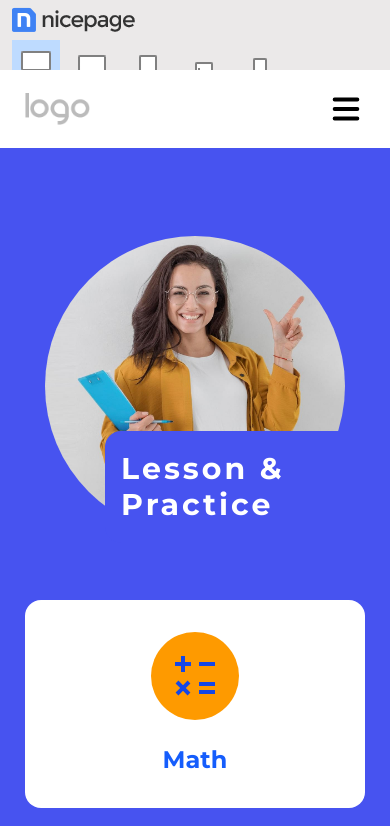
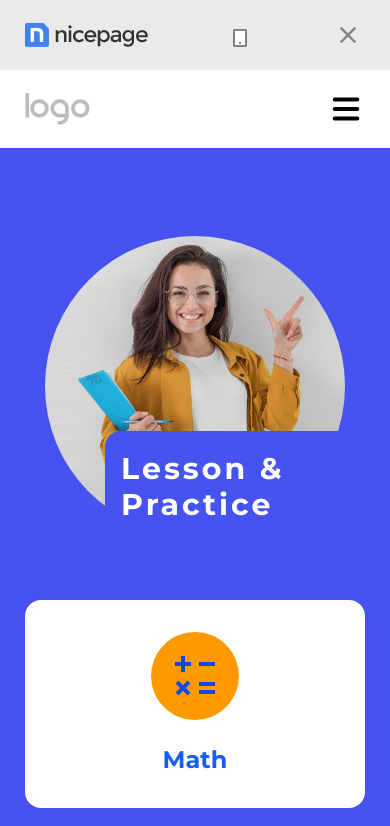
Before and after one commit to rahat-ah/nicePageReact, a React (Vite) app: page / in a window 390 px wide. Shown: the top 826 px of the page. Built offline with nearby package versions, Linux system fonts and the light colour scheme.

Commit message:
fix the responsive header issue

```diff
--- a/src/App.jsx
+++ b/src/App.jsx
@@ -6,12 +6,12 @@ import Footer from './components/Footer/Footer'
 function App() {
 
   return (
-    <>
+    <div className='w-[100vw] overflow-x-hidden'>
       <NiceHeader />
       <DummyHeader />
       <Main />
       <Footer />
-    </>
+    </div>
   )
 }
 
--- a/src/components/Header/NiceHeader.jsx
+++ b/src/components/Header/NiceHeader.jsx
@@ -9,17 +9,18 @@ import iconClose from "../../assets/headerIcons/icon-close.png"
 
 function NiceHeader() {
   return (
-    <div className="bg-[rgb(235,233,233)] justify-between items-center h-[70px] px-3 fixed top-0 w-[100vw] z-[100]
-    overflow-hidden">
+    <div className="bg-[rgb(235,233,233)] flex justify-center items-center px-3 fixed top-0 w-full z-50 ">
+      <div className="h-[70px] flex items-center justify-between w-[340px] sm:w-[513px] md:w-[700px] lg:w-[860px] xl:w-[1200px]">
         <img src={nicePageLogo} alt="Nicepage logo" className="cursor-pointer" />
         <div className="flex gap-2">
-          <img src={logoDesktop} alt="Desktop logo" className="p-2 w-12 bg-blue-200 cursor-pointer" />
-          <img src={logoLaptop} alt="Laptop logo" className="p-2 hover:bg-blue-100 w-12 bg-opacity-50 cursor-pointer" />
-          <img src={logoTablet} alt="Tablet logo" className="p-2 hover:bg-blue-100 w-12 cursor-pointer" />
-          <img src={logoPhoneHorizon} alt="Phone Horizontal logo" className="p-2 hover:bg-blue-100  w-12 cursor-pointer" />
+          <img src={logoDesktop} alt="Desktop logo" className="p-2 w-12 bg-blue-200 cursor-pointer hidden xl:block" />
+          <img src={logoLaptop} alt="Laptop logo" className="p-2 hover:bg-blue-100 w-12 bg-opacity-50 cursor-pointer hidden lg:block" />
+          <img src={logoTablet} alt="Tablet logo" className="p-2 hover:bg-blue-100 w-12 cursor-pointer hidden md:block" />
+          <img src={logoPhoneHorizon} alt="Phone Horizontal logo" className="p-2 hover:bg-blue-100  w-12 cursor-pointer hidden sm:block" />
           <img src={logoPhone} alt="Phone logo" className="p-2 hover:bg-blue-100 w-12 cursor-pointer" />
         </div>
         <img src={iconClose} alt="close icon" className="p-2 hover:bg-blue-100 cursor-pointer" />
+      </div>
     </div>
   )
 }
--- a/src/components/MainComponent/SectionTwo.jsx
+++ b/src/components/MainComponent/SectionTwo.jsx
@@ -29,7 +29,7 @@ function SectionTwo({topicViewStatus}) {
             Lorem ipsum dolor, sit amet consectetur adipisicing elit. Necessitatibus blanditiis non placeat vitae hic! Animi molestias placeat labore quidem autem.
         </motion.div>
         <motion.div
-            className="grid gap-5 grid-cols-1 md:grid-cols-2 md:w-[720px] lg:grid-cols-3 lg:w-[940px] xl:w-[1140px] m-auto"
+            className="grid gap-5 grid-cols-1 justify-center md:grid-cols-2 md:w-[720px] lg:grid-cols-3 lg:w-[940px] xl:w-[1140px] m-auto"
             initial={{y:400,opacity:0}}
             animate={h1IsInView && {y:0,opacity:1} ||
                 topicViewStatus && {y:400,opacity:0}}
--- a/src/components/MainComponent/SectionTwoTopic.jsx
+++ b/src/components/MainComponent/SectionTwoTopic.jsx
@@ -6,7 +6,7 @@ function SectionTwoTopic() {
     <motion.div
     whileHover="hover"
     initial="initial"
-    className='bg-white p-8 rounded-3xl w-[340px] sm:w-[540px] md:w-[350px] lg:w-[298px] xl:w-[366px] m-auto text-black'>
+    className='bg-white p-8 rounded-3xl max-w-[340px] sm:w-[540px] md:w-[350px] lg:w-[298px] xl:w-[366px] m-auto text-black'>
         <img src={image} alt="partners images" className='rounded-2xl mb-4' />
         <motion.h3
         variants={{
--- a/src/index.css
+++ b/src/index.css
@@ -11,4 +11,6 @@
 
 body{
     font-family: "Montserrat", sans-serif;
+    margin: 0;
+    padding: 0;
 }
```
